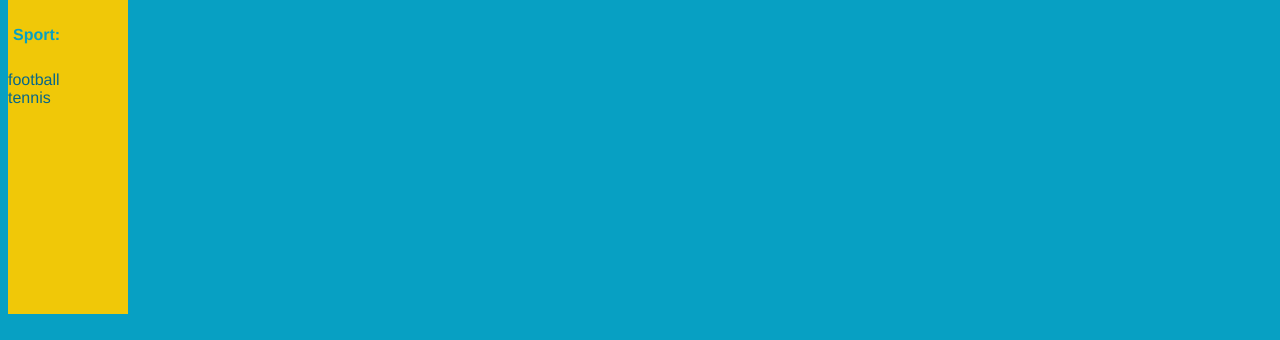
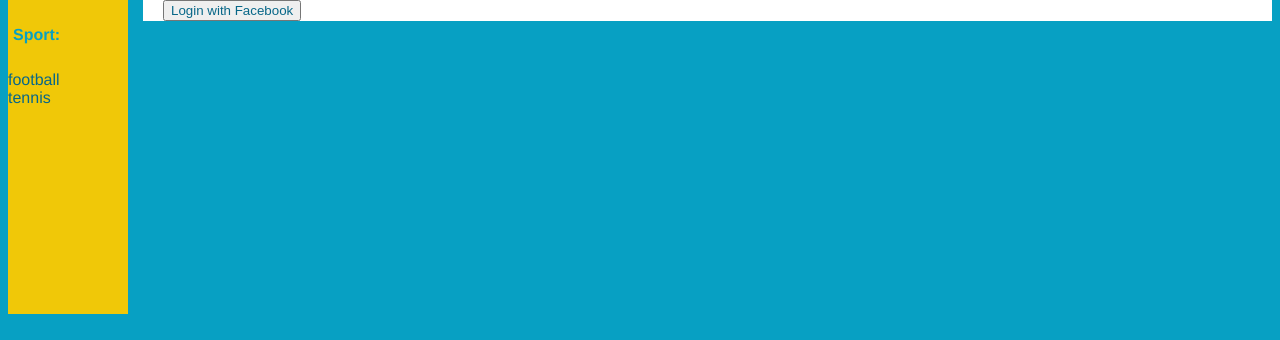
Before and after one commit to jlamoreaux/FSWD-Catalog, a Flask app: page /login in a window 1280 px wide. Shown: the part 108-448 px from the top of the page. Run offline with Flask 2, Linux system fonts and the light colour scheme; some libraries are stand-ins or nearby versions.

Commit message:
oauth complete

```diff
--- /dev/null
+++ b/fb_client_secrets.json
@@ -0,0 +1,6 @@
+{
+  "web": {
+    "app_id": "122148885114790",
+    "app_secret": "21ddd757b07b51970871e0a64d91691f"
+  }
+}
--- a/models.py
+++ b/models.py
@@ -1,9 +1,10 @@
-from sqlalchemy import Column, ForeignKey, Integer, String, create_engine
+from sqlalchemy import Column, ForeignKey, Integer, String, create_engine, DateTime
 from sqlalchemy.ext.declarative import declarative_base
 from sqlalchemy.orm import relationship
 from passlib.apps import custom_app_context as pwd_context
 from itsdangerous import(TimedJSONWebSignatureSerializer as Serializer, BadSignature, SignatureExpired)
 import random, string
+import datetime
 
 BASE = declarative_base()
 secret_key = ''.join(random.choice(string.ascii_uppercase + string.digits) for x in xrange(32))
@@ -36,6 +37,7 @@ class Item(BASE):
     picture = Column(String(250))
     description = Column(String(400))
     price = Column(String)
+    date_added = Column(DateTime)
     category_id = Column(Integer, ForeignKey('category.id'))
     category = relationship(Category)
 
--- a/templates/catalog.html
+++ b/templates/catalog.html
@@ -22,7 +22,6 @@
           <a href=""></a> <!-- Insert Add category here -->
           <h3>Items:</h3>
             {% for i in items %}
-            <img src= {{i.picture}}>
             <a href="{{ url_for('catalogItem', category_name=category.name, item_id=i.id)}}">{{i.name}}</a><br>
             <p>{{i.price}}</p><br><br>
             {% endfor %}
--- a/templates/index.html
+++ b/templates/index.html
@@ -17,7 +17,11 @@
         {% endfor %}
       </div>
       <div class = 'main'>
-        <h4></h4>
+        <h4>Recently Added Items:</h4>
+        {% for i in items %}
+        <a href='{{ url_for("catalogItem", category_name=i.category['name'], item_id=i.id)}}'>{{i.name}}</a>
+        <br>
+        {% endfor %}
       </div>
     </div>
   </body>
--- a/templates/login.html
+++ b/templates/login.html
@@ -21,7 +21,7 @@
 
       <div class = 'main'>
         <!-- GOOGLE SIGN IN-->
-        <div id="signInButton">
+        <div id="signInButtonGoogle">
           <span class="g-signin"
             data-scope="openid email"
             data-clientid="{{CLIENT_ID}}"
@@ -31,6 +31,12 @@
             data-callback="signInCallback"
             data-approvalprompt="force">
           </span>
+        </div>
+        <div id="signInButtonFacebook">
+          <button>
+            <fb:login-button scope="public_profile, email" onlogin="sendTokenToServer();">
+            <a href='javascript:sendTokenToServer()'>Login with Facebook</a>
+          </fb:login-button>
         </div>
         <div id="result">
 
@@ -70,7 +76,7 @@
     </script>
     <a href='#'>Sign Out from Google</a>
 
-<!--FACEBOOK SIGN IN
+<!--FACEBOOK SIGN IN-->
 
     <script>
       window.fbAsyncInit = function() {
@@ -78,33 +84,51 @@
           appId      : '122148885114790',
           cookie     : true,
           xfbml      : true,
-          version    : 'v2.10'
+          version    : 'v2.2'
         });
-        FB.AppEvents.logPageView();
+
       };
 
-      (function(d, s, id){
+      // Loads SDK asynchronously
+      (function(d, s, id) {
         var js, fjs = d.getElementsByTagName(s)[0];
-        if (d.getElementById(id)) {return;}
+        if (d.getElementById(id)) return;
         js = d.createElement(s); js.id = id;
         js.src = "//connect.facebook.net/en_US/sdk.js";
         fjs.parentNode.insertBefore(js, fjs);
       }(document, 'script', 'facebook-jssdk'));
 
+
       function sendTokenToServer() {
-        car access_token = FB.getAuthResponse()['accessToken'];
+        var access_token = FB.getAuthResponse()['accessToken'];
         console.log(access_token)
         console.log('Welcome! Fetching your information....');
         FB.api('/me', function(response) {
           console.log('Successful login for: ' + response.name);
           $.ajax({
-            type: 'POST'
-            url: '/oauth/facebook'
-          })
-        })
-      }
+            type: 'POST',
+            url: '/oauth/facebook?state={{STATE}}',
+            processData: false,
+            data: access_token,
+            contentType: 'application/octet-stream; charset=utf-8',
+            success: function(result) {
+              if(result) {
+                $('#result').html('Login Seccessful!</br>'+ result + '</br>Redirecting...')
+                setTimeout(function(){
+                  window.location.href = "/index";
+                }, 4000);
+
+            }else{
+              $('#result').html('Failed to make a server-side call. Check your configuration and console.');
+            }
+          }
+        });
+      });
+    }
 
 
-    </script>-->
+    </script>
+
+
   </body>
 </html>
--- a/views.py
+++ b/views.py
@@ -48,8 +48,13 @@ def showLogin():
 
 @app.route('/oauth/<provider>', methods = ['GET', 'POST'])
 def login(provider):
-    # Google Login
+    """
+    Oauth Procedure
+    """
     if provider == 'google':
+        """
+        Google Login
+        """
         if request.args.get('state') != login_session['state']:
             response = make_response(json.dumps('Invalid state parameter.'), 401)
             response.headers['Content-Type'] = 'application/json'
@@ -72,7 +77,7 @@ def login(provider):
         if result.get('error') is not None:
             response = make_response(json.dumps(result.get('error')), 500)
             response.headers['Content-Type'] = 'application/json'
-        print 'Access Token : %s' % credentials.access_token
+        print "Access Token : %s" % credentials.access_token
 
         gplus_id = credentials.id_token['sub']
         if result['user_id'] != gplus_id:
@@ -121,24 +126,119 @@ def login(provider):
         token = user.generate_auth_token(600)
         return jsonify({'token': token.decode('ascii')})
     elif provider == 'facebook':
-        '''
+        """
         Facebook Login
-        '''
+        """
+        if request.args.get('state') != login_session['state']:
+            response = make_response(json.dumps('Invalid state parameter.'), 401)
+            response.headers['Content-Type'] = 'application/json'
+            return response
+        access_token = request.data
+        print "access token: %s" % access_token
+
+        app_id = json.loads(open('fb_client_secrets.json', 'r').read())['web']['app_id']
+        app_secret = json.loads(open('fb_client_secrets.json', 'r').read())['web']['app_secret']
+        url = 'https://graph.facebook.com/oauth/access_token?grant_type=fb_exchange_token&client_id=%s&client_secret=%s&fb_exchange_token=%s' % (app_id, app_secret, access_token)
+        h = httplib2.Http()
+        result = h.request(url, 'GET')[1]
+        token = result.split(',')[0].split(':')[1].replace('"', '')
+
+        url = 'https://graph.facebook.com/v2.8/me?access_token=%s&fields=name,id,email' % token
+        h = httplib2.Http()
+        result = h.request(url, 'GET')[1]
+
+
+        data=json.loads(result)
+        for i in data:
+            print i
+        login_session['provider'] = 'facebook'
+        login_session['username'] = data["name"]
+        login_session['email'] = data["email"]
+        login_session['facebook_id'] = data["id"]
+        login_session['access_token'] = token
+
+        # Get user picture
+        url = 'https://graph.facebook.com/v2.8/me/picture?access_token=%s&redirect=0&height=200&width=200' % token
+        h = httplib2.Http()
+        result = h.request(url, 'GET')[1]
+        data = json.loads(result)
+
+        login_session['picture'] = data["data"]["url"]
+
+        # Check to see if user exists
+        user_id = getUser(login_session['email'])
+        if not user_id:
+            user_id = createUser(login_session)
+        login_session['user_id'] = user_id
+
+        output = ''
+        output += '<h1>Welcome, '
+        output += login_session['username']
+        output += '!</h1>'
+        output += '<img src="'
+        output += login_session['picture']
+        output += ' " style = "width: 300px; height: 300px;border-radius: 150px;-webkit-border-radius: 150px;-moz-border-radius: 150px;"> '
+        flash("you are now logged in as %s" % login_session['username'])
+        print "done!"
+        return output
+
+
+
         print 'Functionality for Facebook login is still under development' # TODO: Add Facebook login
     else:
         return 'Unrecognized Provider'
 
 @app.route('/disconnect/<provider>')
-def disconnect():
+def disconnect(provider):
+    """
+    Logout Procedure
+    """
     if provider == 'google':
-        print 'hello'
+        # Google Logout
+        access_token = login_session.get('access_token')
+        if access_token is None:
+            print 'Access Token is None'
+            response = make_response(json.dumps('Current user not connected.'), 401)
+            response.headers['Content-Type'] = 'application/json'
+            return response
+        print 'In disconnect access token is %s', access_token
+        print 'User name is: '
+        print login_session['username']
+        url = 'https://accounts.google.com/o/oauth2/revoke?token=%s' % login_session['access_token']
+        h = httplib2.Http()
+        result = h.request(url, 'GET')[0]
+        print 'result is '
+        print result
+        if result['status'] == '200':
+            del login_session['access_token']
+            del login_session['gplus_id']
+            del login_session['username']
+            del login_session['email']
+            del login_session['picture']
+            del login_session['provider']
+            response = make_response(json.dumps('Successfully disconnected.'), 200)
+            response.headers['Content-Type'] = 'application/json'
+            return response
+        else:
+            response = make_response(json.dumps('Failed to revoke token for given user.'), 400)
+            response.headers['Content-Type'] = 'application/json'
+            return response
+    elif provider == 'facebook':
+        # Facebook Logout
+        facebook_id = login_session['facebook_id']
+        access_token = login_session['access_token']
+        url = 'https://graph.facebook.com/%s/permissions?access_token=%s' % (facebook_id,access_token)
+        h = httplib2.Http()
+        result = h.request(url, 'DELETE')[1]
+        return 'you have been logged out'
+
 
 @app.route('/')
 @app.route('/index')
 def showCategories():
     category = session.query(Category).first()
-    items = session.query(Item).filter_by(category_id=category.id)
-    return render_template('index.html', category=category, links=nav_links())
+    items = session.query(Item).all() #.order_by(date_added)
+    return render_template('index.html', category=category, items=items, links=nav_links())
 
 @app.route('/catalog/<int:category_id>/JSON', methods=['GET'])
 def catalogJSON(category_id):
@@ -179,6 +279,8 @@ def catalogItem(category_name, item_id):
 
 @app.route('/newcategory', methods = ['GET', 'POST'])
 def newCategory():
+    if 'username' not in login_session:
+        return redirect('/login')
     if request.method == 'POST':
         newCategory = Category(name = request.form['name'])
         newCategory.name = (newCategory.name).lower()
@@ -191,8 +293,9 @@ def newCategory():
 
 @app.route('/<category_name>/edit', methods=['GET', 'POST'])
 def editCategory(category_name):
+    if 'username' not in login_session:
+        return redirect('/login')
     editedCategory = session.query(Category).filter_by(name=category_name).one()
-
     if request.method == 'POST':
         if request.form['name']:
             editedCategory.name = (request.form['name']).lower()
@@ -205,6 +308,8 @@ def editCategory(category_name):
 
 @app.route('/<category_name>/delete', methods=['GET', 'POST'])
 def deleteCategory(category_name):
+    if 'username' not in login_session:
+        return redirect('/login')
     categoryToDelete = session.query(Category).filter_by(name=category_name).one()
     if request.method == 'POST':
             session.delete(categoryToDelete)
@@ -217,6 +322,8 @@ def deleteCategory(category_name):
 
 @app.route('/<category_name>/new', methods = ['GET', 'POST'])
 def newCatalogItem(category_name):
+    if 'username' not in login_session:
+        return redirect('/login')
     category = session.query(Category).filter_by(name=category_name).one()
     if request.method == 'POST':
         newCatalogItem = Item(name = request.form['name'], price = request.form['price'], description = request.form['description'], category = category)
@@ -229,6 +336,8 @@ def newCatalogItem(category_name):
 
 @app.route('/<category_name>/<int:item_id>/edit', methods = ['GET', 'POST'])
 def editCatalogItem(category_name, item_id):
+    if 'username' not in login_session:
+        return redirect('/login')
     editedItem = session.query(Item).filter_by(id=item_id).one()
     category = session.query(Category).filter_by(name=category_name).one()
     links=nav_links()
@@ -252,6 +361,8 @@ def editCatalogItem(category_name, item_id):
 
 @app.route('/<category_name>/<item_id>/delete', methods=['GET', 'POST'])
 def deleteCatalogItem(category_name, item_id):
+    if 'username' not in login_session:
+        return redirect('/login')
     category = session.query(Category).filter_by(name=category_name).one()
     itemToDelete = session.query(Item).filter_by(id=item_id).one()
     if request.method == 'POST':
@@ -273,11 +384,6 @@ def createUser(login_session):
     return user
 
 
-#def getUserInfo(user_id):
-#    user = session.query(User).filter_by(id=user_id).one()
-#    return user
-
-
 def getUser(email):
     try:
         user = session.query(User).filter_by(email=email).one()
```
Also changed, not shown: test_items.py (+13 -7 lines), catalog.db, 1 other file.
